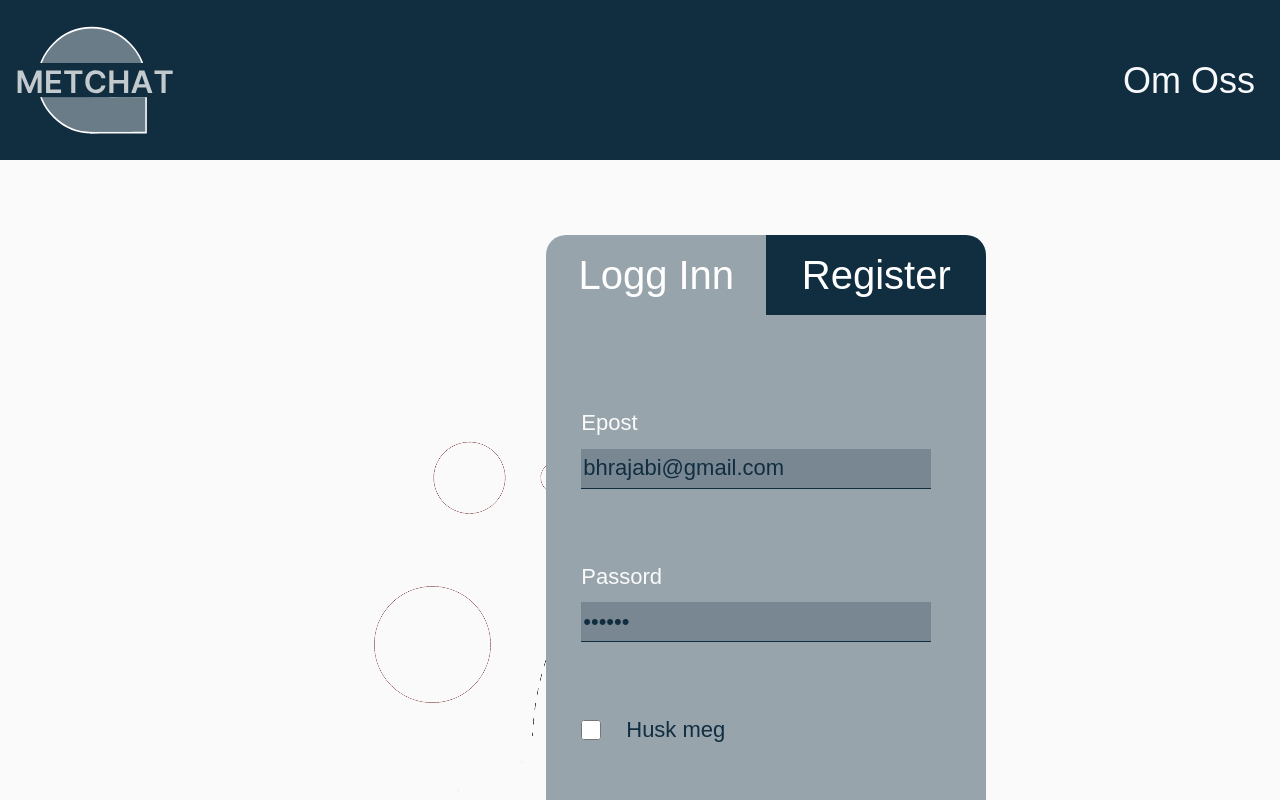
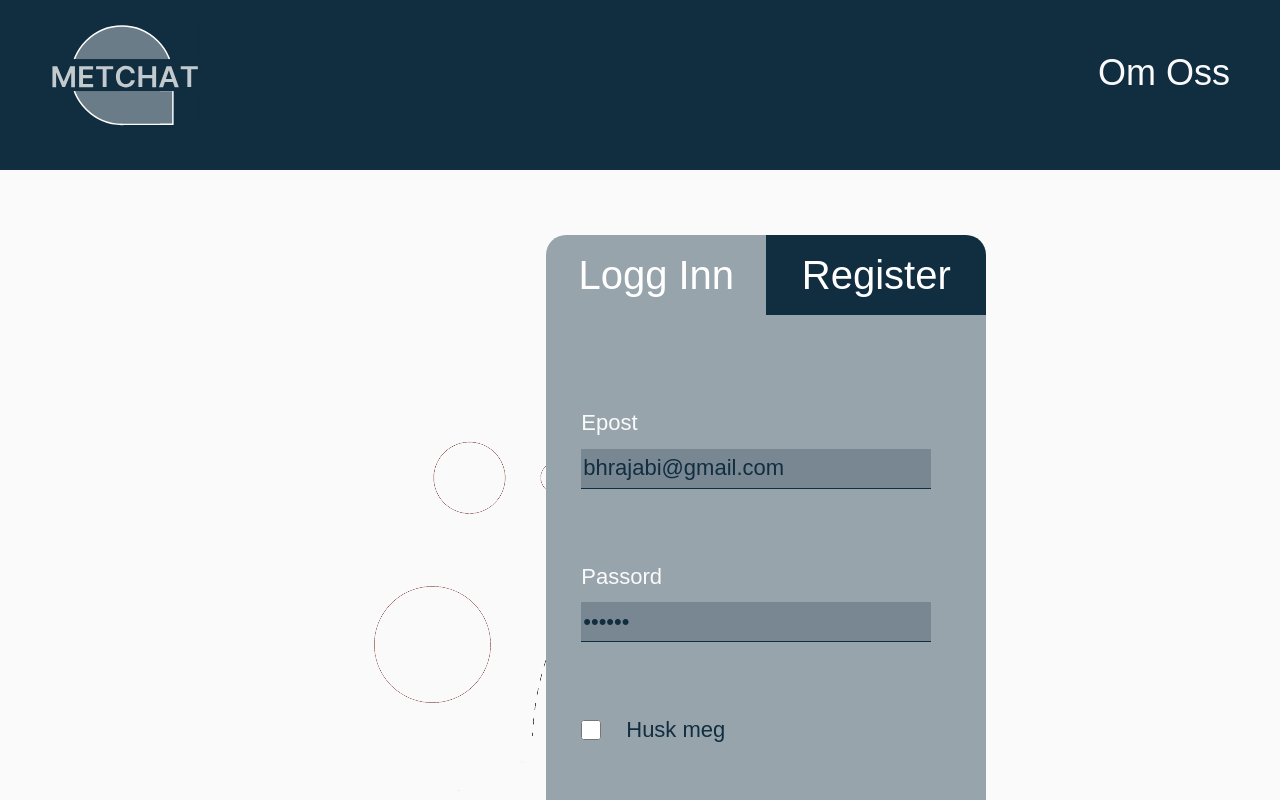
Before and after one commit to nargesirezaei/bachelor-metchat, a React (Create React App) app in the folder client/: page / in a window 1280 px wide. Shown: the top 800 px of the page. Built offline with nearby package versions, Linux system fonts and the light colour scheme; a web font is replaced by a local one.

Commit message:
Fix the nav in Welcome page

```diff
--- a/client/src/assets/css/home.css
+++ b/client/src/assets/css/home.css
@@ -85,7 +85,7 @@ a.push {
   color: #ffdc00;
 }
 /* make Nave responsive at width 450 px */
-@media only screen and (max-width: 450px) {
+@media only screen and (max-width: 700px) {
   .nav-toggle {
     display: flex;
   }
--- a/client/src/components/nav.jsx
+++ b/client/src/components/nav.jsx
@@ -1,16 +1,37 @@
 import { Link } from "react-router-dom";
-import { Flex } from "./Flex";
-import { Logo } from "./logo";
+import Logo from "../assets/img/Logo.svg";
+import { HiBars3 } from "react-icons/hi2";
+import { useState } from "react";
 
 export const Nav = () => {
-    return (
-        <nav>
-            <Flex content="space-between" align="center" className="w-100">
-                <Logo />
-                <Link to="/about" className="text-light pe-3">
-                    Om Oss
-                </Link>
-            </Flex>
-        </nav>
-    );
+  /* Toggle Nav*/
+  const [showLinks, setShowLinks] = useState(false);
+  const toggleLinks = () => {
+    setShowLinks(!showLinks);
+  };
+  return (
+    <nav className="nav-center">
+      <div className="nav-header">
+        <Link to="/">
+          <img src={Logo} />
+        </Link>
+
+        <a className="push" href="">
+          Om Oss
+        </a>
+
+        <HiBars3 className="nav-toggle" onClick={toggleLinks} />
+      </div>
+
+      <ul
+        className={
+          showLinks ? "links-container show-container" : "links-container"
+        }
+      >
+        <li>
+          <a href="">Om Oss</a>
+        </li>
+      </ul>
+    </nav>
+  );
 };
```
Also changed, not shown: client/src/main/interests.jsx (indentation only). Lines whose indentation alone changed are shown as unchanged.
